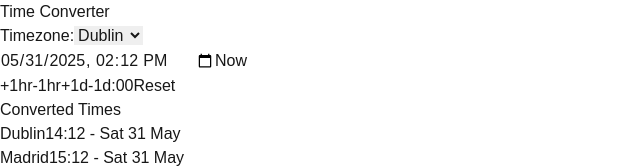
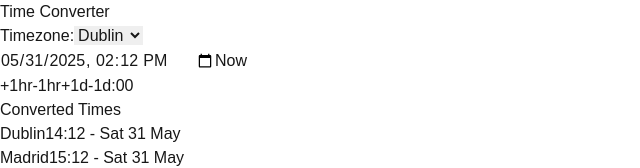
Before and after one commit to UniqueClone/when-are-we-playing, a Next.js app: page / in a window 1280 px wide. Shown: the top 168 px of the page, without its empty margins (0-640 px from the left). Built offline with nearby package versions, Linux system fonts and the light colour scheme.

Commit message:
Removed duplicate button.

```diff
--- a/src/app/components/TimeConverterClient.tsx
+++ b/src/app/components/TimeConverterClient.tsx
@@ -182,14 +182,6 @@ export default function TimeConverterClient({
                 >
                   :00
                 </button>
-                <button
-                  onClick={() =>
-                    updateInputFromDate(nowInZoneTruncated(selectedTz))
-                  }
-                  className={btn}
-                >
-                  Reset
-                </button>
               </div>
             </div>
           </label>
```
